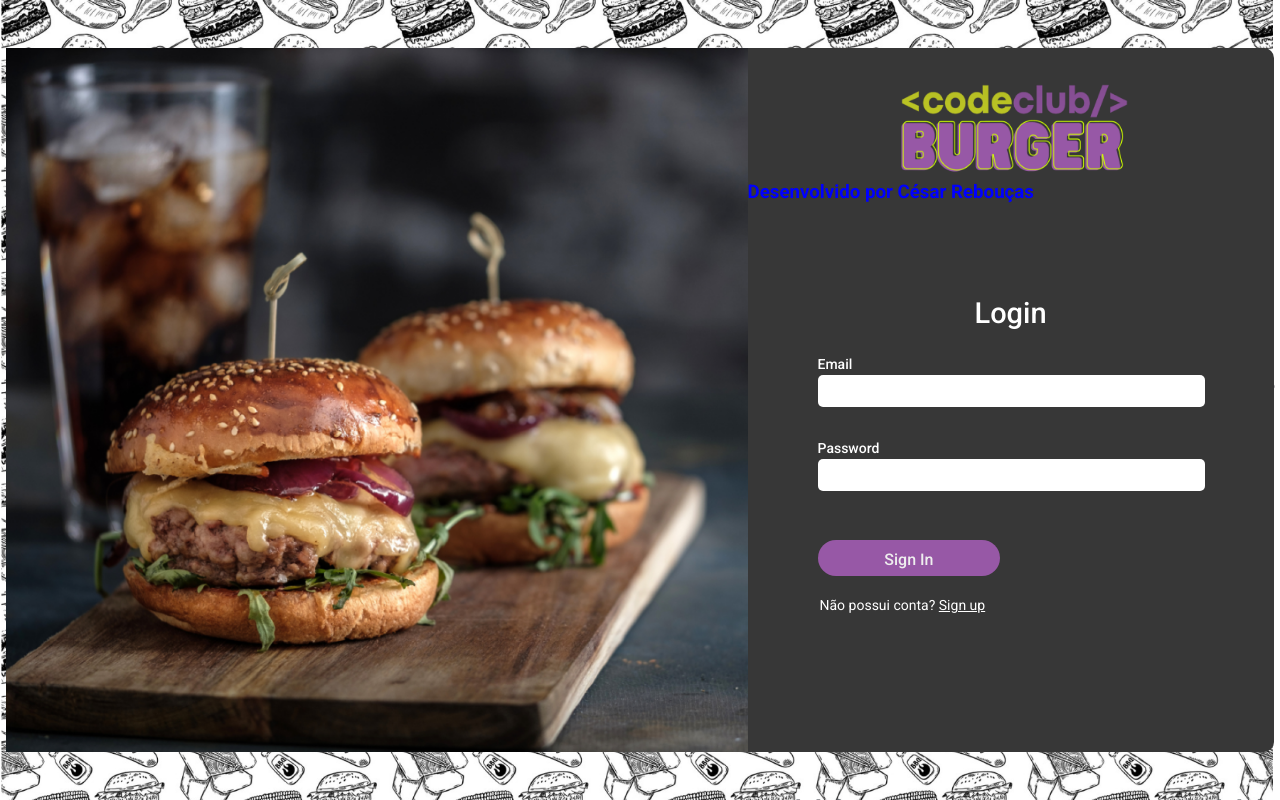
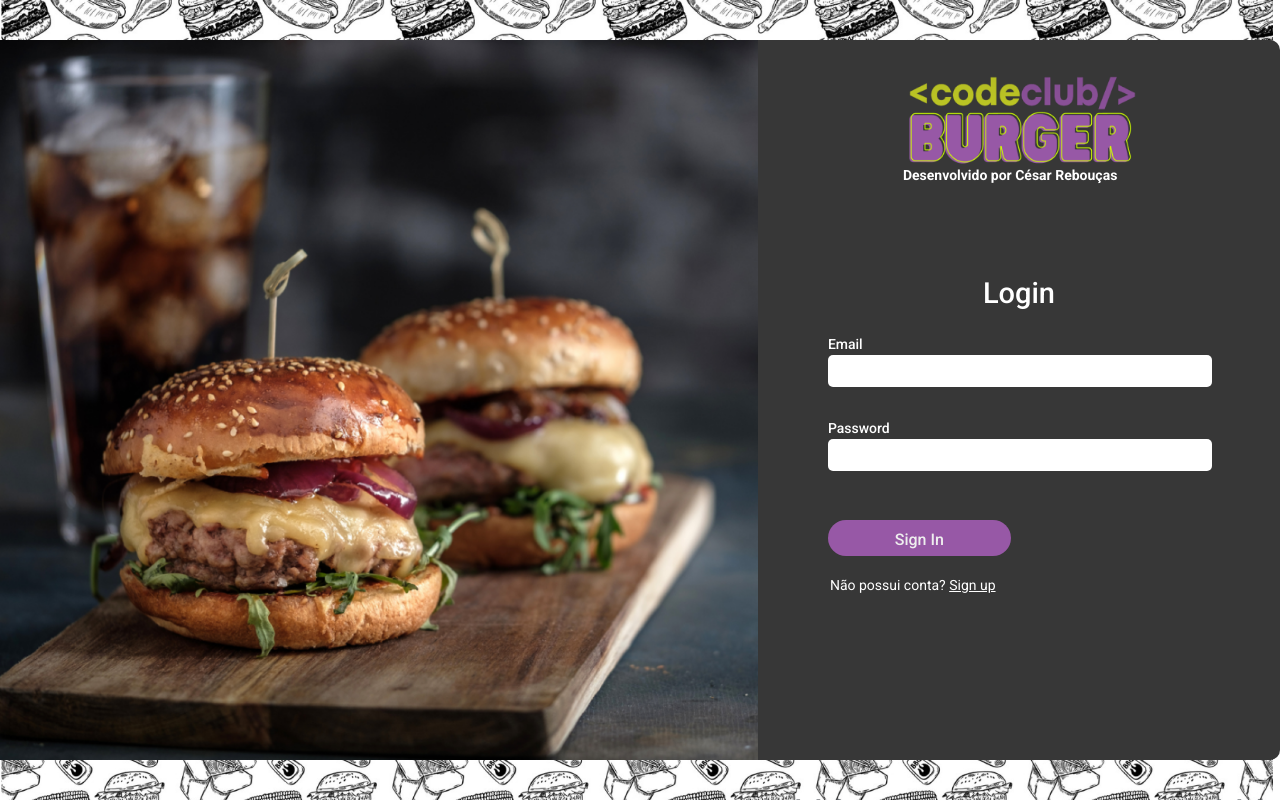
Before and after one commit to cesarrcosta99/code-burguer-front-end-react, a React (Vite) app: page /login in a window 1280 px wide. Built offline with nearby package versions, Linux system fonts and the light colour scheme.

Commit message:
Styles Nome

```diff
--- a/src/containers/Login/styles.js
+++ b/src/containers/Login/styles.js
@@ -12,7 +12,7 @@ export const Container = styled.div`
 `
 
  export const Image=styled.img`
-  height: 88%;
+  height: 90%;
  `
 
 
@@ -20,7 +20,7 @@ export const Container = styled.div`
 
 export const SecondContainer = styled.div`
   background: #373737;
-  height: 88%;
+  height: 90%;
   border-radius: 0 10px 10px 0;
   display: flex;
   flex-direction: column;
@@ -84,5 +84,9 @@ export const InputForms = styled.input`
 `
 
 export const Nome=styled.h3`
-  color:blue;
+  color: #ffffff;
+  color: white;
+  font-size: 14px;
+  margin-left: 145px;
+  margin-top: -6px;
 `
```
